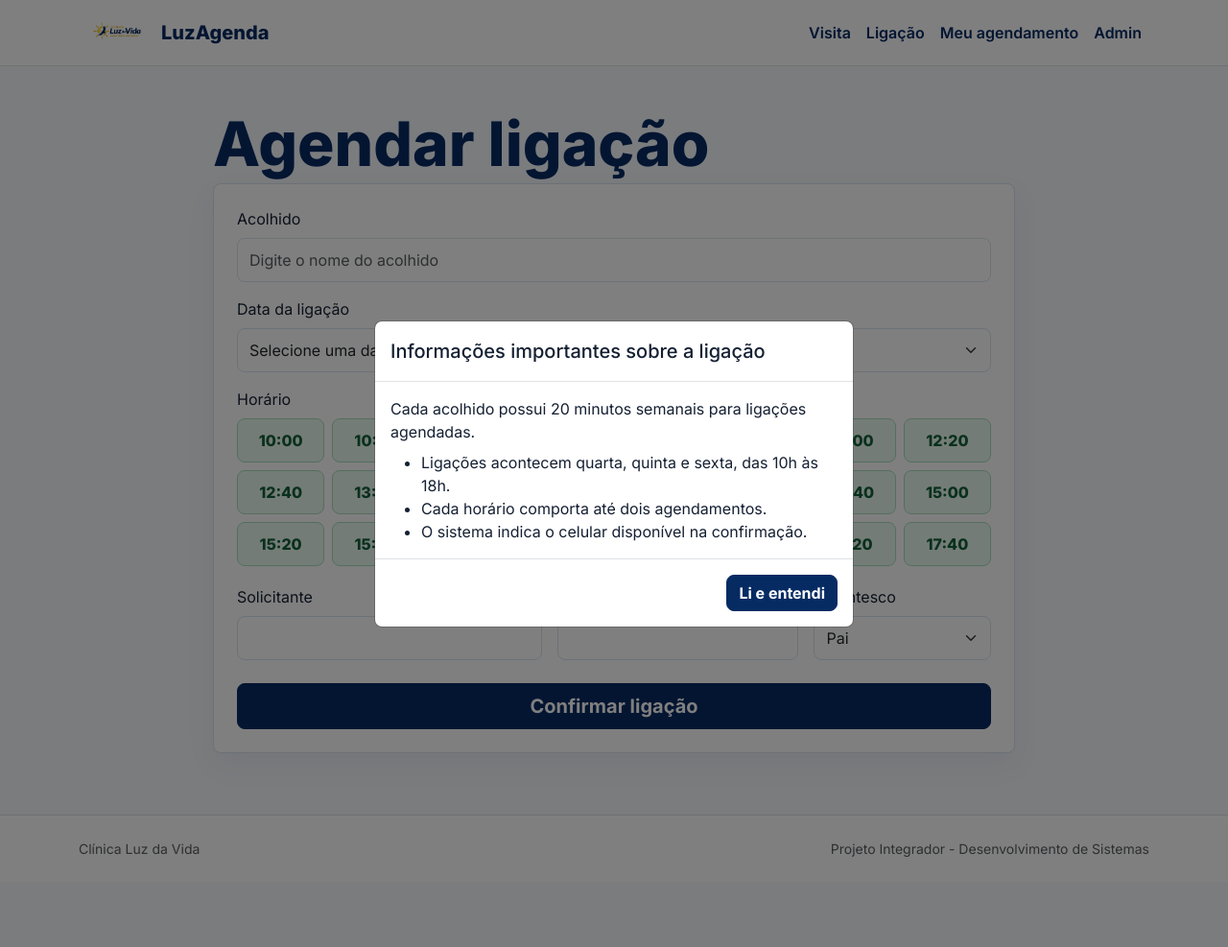
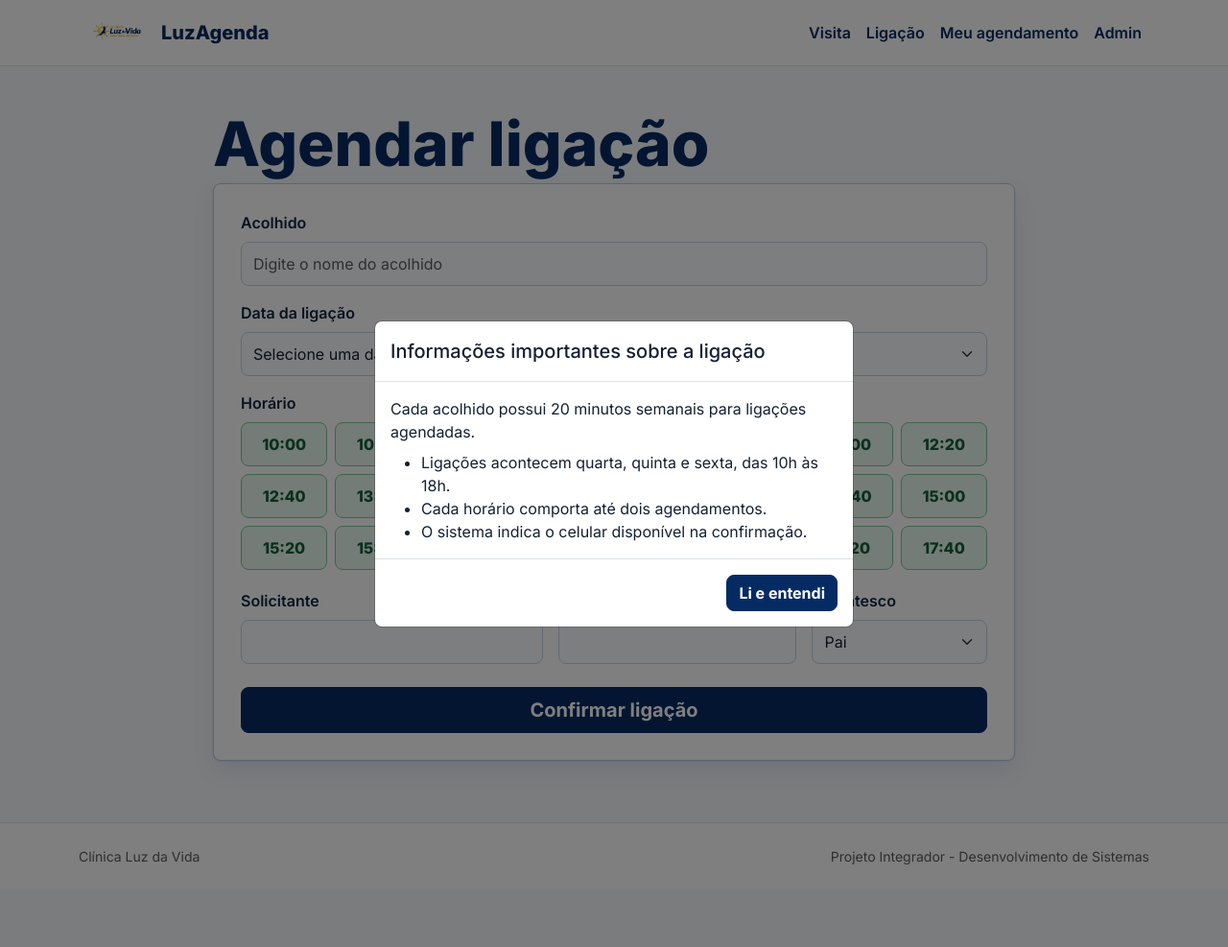
Before and after one commit to linveronez/LuzAgenda, a Flask app: page /agendar-ligacao in a window 1280 px wide. Shown: the whole page at 96% size. Run offline with Flask 3, Linux system fonts and the light colour scheme.

Commit message:
Melhora contraste de cards e campos

```diff
--- a/app/static/css/styles.css
+++ b/app/static/css/styles.css
@@ -4,8 +4,10 @@
   --yellow: #f8ba10;
   --ink: #152033;
   --muted: #667085;
-  --line: #d9e2ef;
+  --line: #c6d3e3;
+  --line-strong: #9fb3cc;
   --soft: #f5f8fc;
+  --field: #fbfdff;
   --green: #128c4a;
 }
 
@@ -75,9 +77,9 @@ body {
 
 .info-card, .form-panel, .success-panel, .table-panel, .stat {
   background: #fff;
-  border: 1px solid var(--line);
+  border: 1px solid #b9c9de;
   border-radius: 8px;
-  box-shadow: 0 12px 32px rgba(6, 43, 99, .06);
+  box-shadow: 0 10px 24px rgba(6, 43, 99, .08), 0 1px 2px rgba(6, 43, 99, .08);
 }
 .info-card { min-height: 118px; padding: 22px; }
 .info-card strong { color: var(--blue); display: block; font-size: 1.1rem; margin-bottom: 8px; }
@@ -85,11 +87,31 @@ body {
 
 .page-section { padding: 48px 0 64px; }
 .narrow { max-width: 860px; }
-.form-panel, .success-panel, .table-panel { padding: 24px; }
+.form-panel, .success-panel, .table-panel { padding: 28px; }
+.form-label {
+  color: #0f2442;
+  font-weight: 600;
+  margin-bottom: 8px;
+}
 .form-control, .form-select {
-  border-color: var(--line);
+  background-color: var(--field);
+  border: 1px solid var(--line);
   border-radius: 8px;
+  color: var(--ink);
   min-height: 46px;
+  padding: 10px 12px;
+  transition: border-color .15s ease, box-shadow .15s ease, background-color .15s ease;
+}
+.form-control:hover, .form-select:hover {
+  border-color: var(--line-strong);
+}
+.form-control:focus, .form-select:focus {
+  background-color: #fff;
+  border-color: #4e8fe8;
+  box-shadow: 0 0 0 4px rgba(78, 143, 232, .18);
+}
+textarea.form-control {
+  min-height: 96px;
 }
 
 .autocomplete-list {
@@ -97,8 +119,8 @@ body {
   z-index: 5;
 }
 .autocomplete-list button {
-  background: #fff;
-  border: 1px solid var(--line);
+  background: var(--field);
+  border: 1px solid var(--line-strong);
   border-top: 0;
   color: var(--blue);
   display: block;
@@ -108,7 +130,7 @@ body {
 }
 
 .companion-row {
-  background: #f8fbff;
+  background: #f4f8fd;
   border: 1px solid var(--line);
   border-radius: 8px;
   display: grid;
@@ -132,7 +154,7 @@ body {
 .slot input { position: absolute; opacity: 0; pointer-events: none; }
 .slot span {
   background: #e8f8ef;
-  border: 1px solid #a7dfbd;
+  border: 1px solid #79c998;
   border-radius: 8px;
   color: #12613a;
   display: block;
@@ -140,9 +162,9 @@ body {
   padding: 10px;
   text-align: center;
 }
-.slot.one span { background: #fff5d6; border-color: #f3c65f; color: #7a5000; }
+.slot.one span { background: #fff5d6; border-color: #dda935; color: #7a5000; }
 .slot.full span { background: #eceff3; border-color: #d0d5dd; color: #667085; cursor: not-allowed; }
-.slot input:checked + span { outline: 3px solid rgba(6, 43, 99, .25); border-color: var(--blue); }
+.slot input:checked + span { outline: 3px solid rgba(6, 43, 99, .22); border-color: var(--blue); }
 
 .summary {
   display: grid;
```
